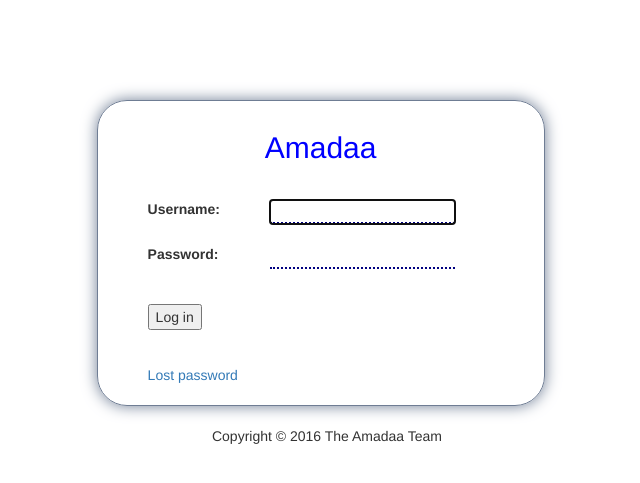
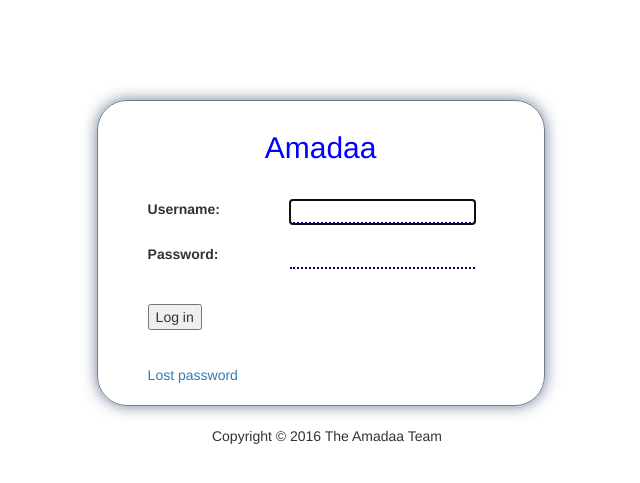
Before and after one commit to borderitsolutions/amadaa, a Django app: page /login/ in a window 1280 px wide. Shown: the part 20-503 px from the top of the page, without its empty margins (313-953 px from the left). Run offline with Django 3.2, Linux system fonts and the light colour scheme; some libraries are stand-ins or nearby versions.

Commit message:
Change margin to padding in th, td.

```diff
--- a/static/css/base.css
+++ b/static/css/base.css
@@ -26,6 +26,6 @@ th {
     text-align: left;
 }
 
-td {
-    margin-right: 20px;
+th, td {
+    padding-right: 20px;
 }
```
